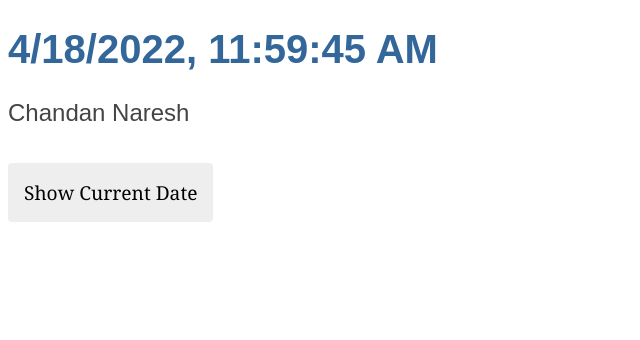
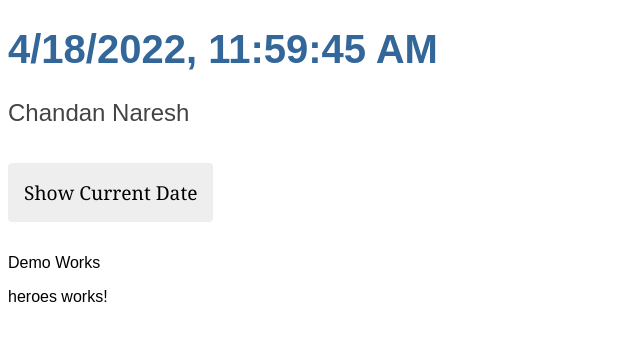
Before and after one commit to chandansutradhar2/angular-myfirstapp, an Angular app: page / in a window 1280 px wide. Shown: the top 340 px of the page, without its empty margins (0-640 px from the left). Built offline with nearby package versions, Linux system fonts and the light colour scheme.

Commit message:
demo of template selector and templet and templateurl together

```diff
--- a/src/app/app.component.html
+++ b/src/app/app.component.html
@@ -1,3 +1,5 @@
 <h1>{{currentDate}}</h1>
 <h2>{{getCurrentUserName()}}</h2>
 <button (click)="showDateTime()">Show Current Date</button>
+<app-demo></app-demo>
+<app-heroes></app-heroes>
--- a/src/app/app.module.ts
+++ b/src/app/app.module.ts
@@ -3,10 +3,11 @@ import { BrowserModule } from '@angular/platform-browser';
 
 import { AppRoutingModule } from './app-routing.module';
 import { AppComponent } from './app.component';
+import { DemoComponent } from './demo/demo.component';
 import { HeroesComponent } from './heroes/heroes.component';
 
 @NgModule({
-  declarations: [AppComponent, HeroesComponent],
+  declarations: [AppComponent, HeroesComponent, DemoComponent],
   imports: [BrowserModule, AppRoutingModule],
   providers: [],
   bootstrap: [AppComponent],
--- /dev/null
+++ b/src/app/demo/demo.component.html
@@ -0,0 +1 @@
+<p>Demo Works</p>
--- /dev/null
+++ b/src/app/demo/demo.component.ts
@@ -0,0 +1,13 @@
+import { Component } from '@angular/core';
+const test = '';
+
+@Component({
+  selector: 'app-demo',
+  template: `<h2>Demo Component</h2>`,
+  templateUrl: './demo.component.html',
+})
+export class DemoComponent {
+  constructor() {
+    console.log('demo component initialized');
+  }
+}
--- a/src/app/heroes/heroes.component.ts
+++ b/src/app/heroes/heroes.component.ts
@@ -3,13 +3,10 @@ import { Component, OnInit } from '@angular/core';
 @Component({
   selector: 'app-heroes',
   templateUrl: './heroes.component.html',
-  styleUrls: ['./heroes.component.css']
+  styleUrls: ['./heroes.component.css'],
 })
 export class HeroesComponent implements OnInit {
+  constructor() {}
 
-  constructor() { }
-
-  ngOnInit(): void {
-  }
-
+  ngOnInit(): void {}
 }
```
